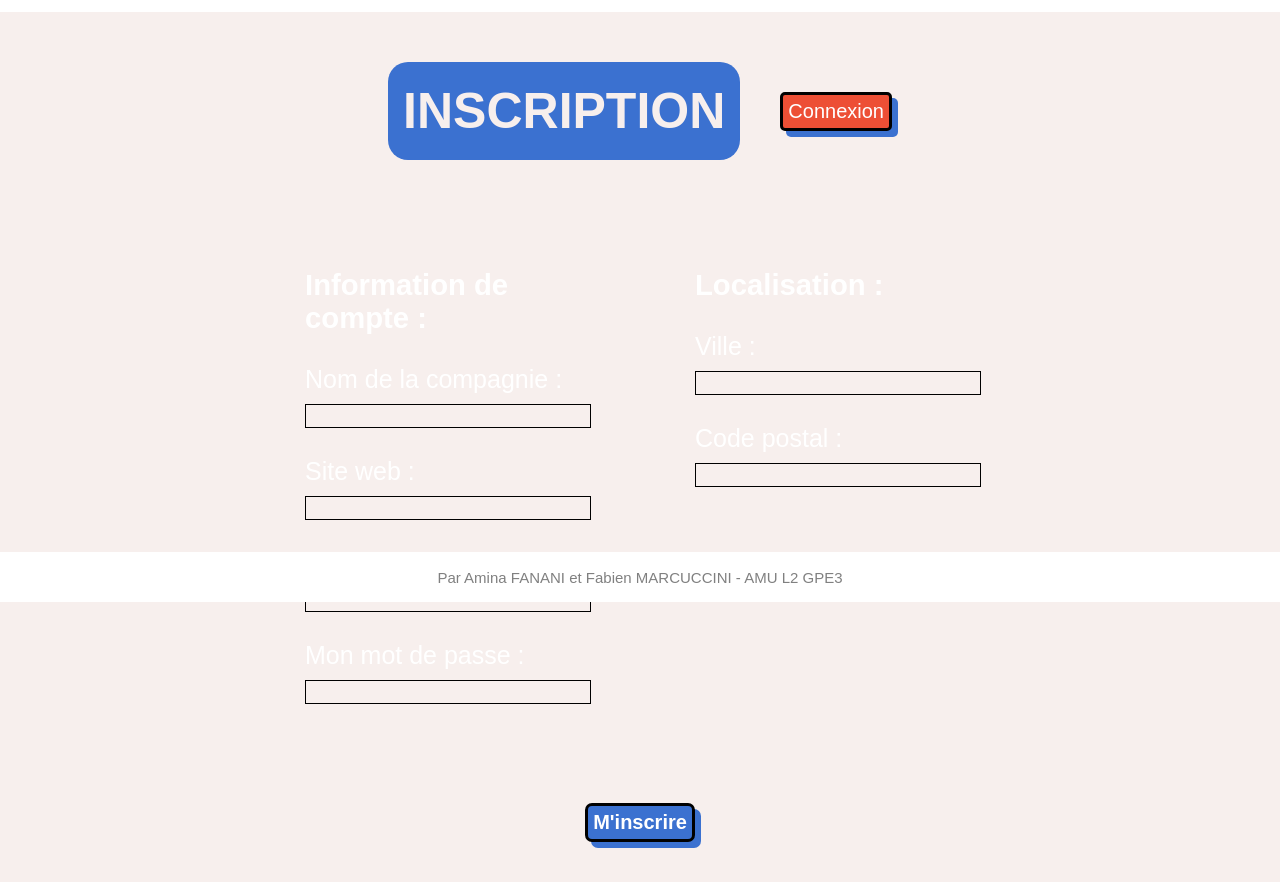
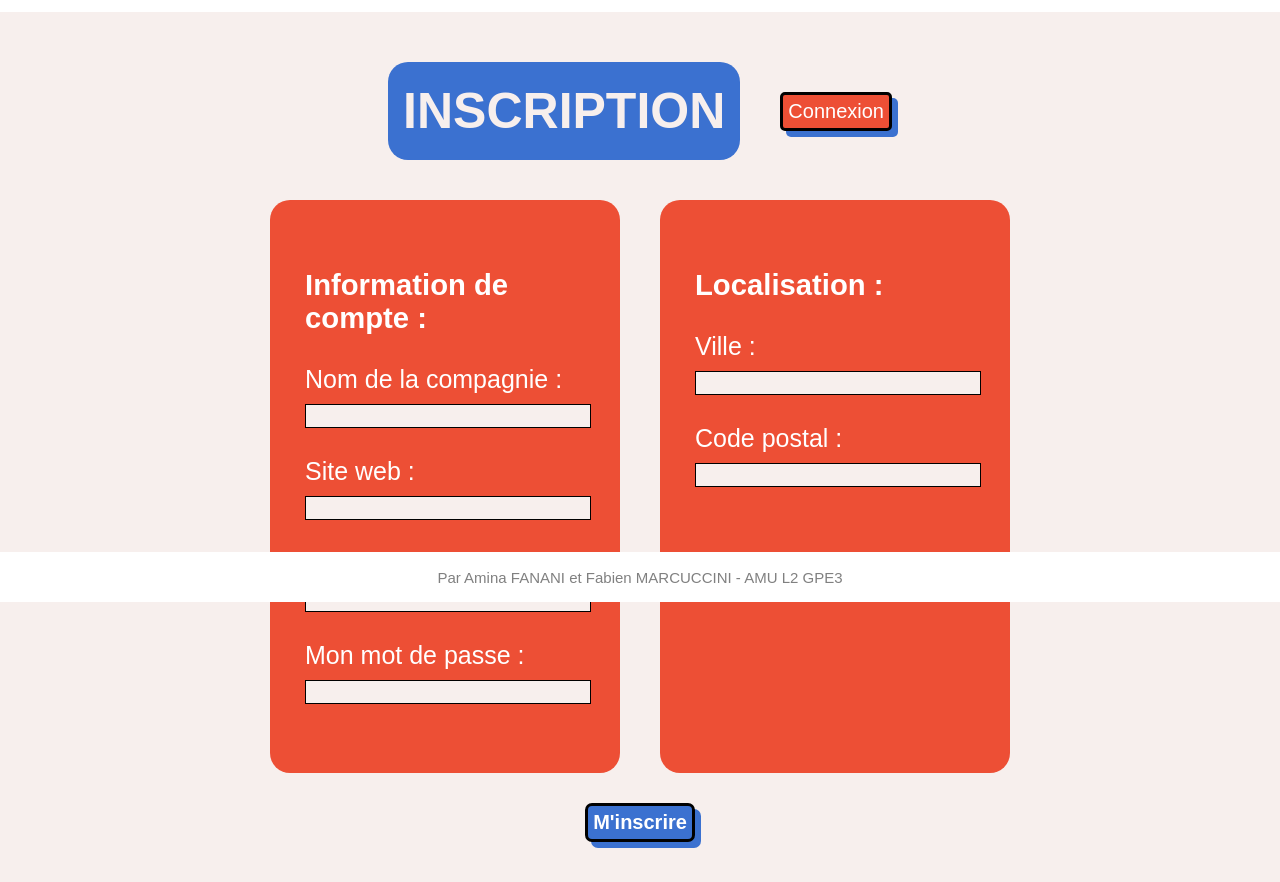
Before and after one commit to fabien-mrccc/univ-s4-web-project-transport_objet_perdu, a Flask app: page /inscription-compagnie-transport in a window 1280 px wide. Shown: the part 198-1080 px from the top of the page. Run offline with Flask 3, Linux system fonts and the light colour scheme.

Commit message:
fix style of form

```diff
--- a/templates/inscription_compagnie_transport.html
+++ b/templates/inscription_compagnie_transport.html
@@ -10,7 +10,7 @@
         {% endif %}
             <form action="/inscription-compagnie-transport" method="post">
                 <div class="sub-form-container">
-                    <div class="sub-form">
+                    <div class="red-container sub-form">
                         <div>
                             <h3>Information de compte :</h3>
 
@@ -27,7 +27,7 @@
                             <input type="password" id="password" name="password" required><br><br>
                         </div>
                     </div>
-                    <div class="sub-form">
+                    <div class="red-container sub-form">
                         <div>
                             <h3>Localisation :</h3>
                             <label for="city">Ville :</label><br>
```
